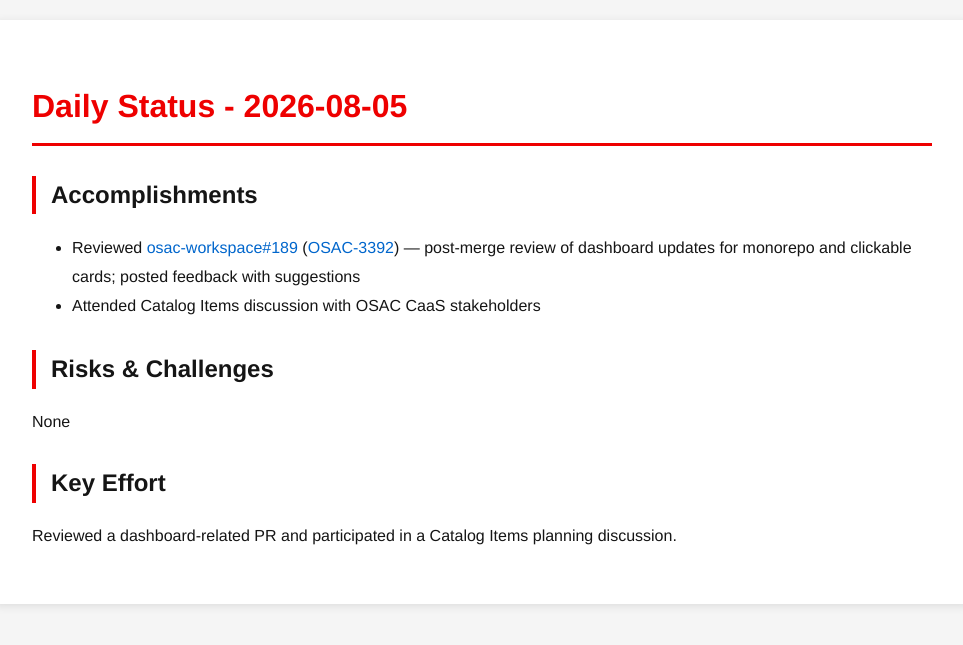
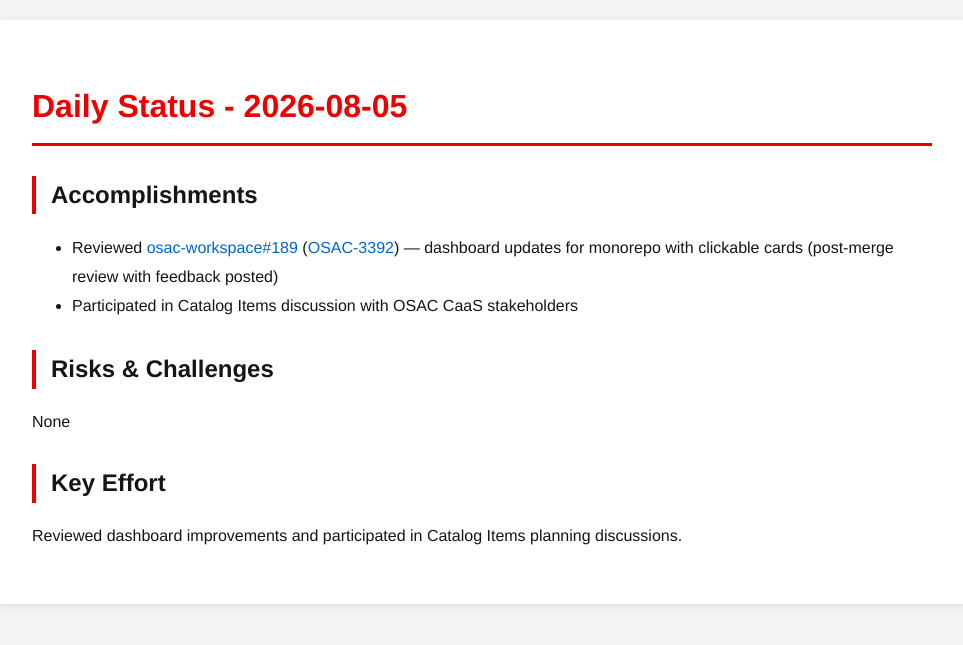
Before and after one commit to tzvatot/daily-status, a Jekyll site: the page built from 2026-08-05.md, in a window 1280 px wide. Shown: the top 645 px of the page, without its empty margins (158-1121 px from the left). Built offline with Jekyll 4.4.1, drawn with Linux system fonts in a browser that asks for light colours.

Commit message:
Daily status update - 2026-08-05

```diff
--- a/2026-08-05.md
+++ b/2026-08-05.md
@@ -7,11 +7,11 @@ date: 2026-08-05
 # Daily Status - 2026-08-05
 
 ## Accomplishments
-- Reviewed [osac-workspace#189](https://github.com/osac-project/osac-workspace/pull/189) ([OSAC-3392](https://redhat.atlassian.net/browse/OSAC-3392)) — post-merge review of dashboard updates for monorepo and clickable cards; posted feedback with suggestions
-- Attended Catalog Items discussion with OSAC CaaS stakeholders
+- Reviewed [osac-workspace#189](https://github.com/osac-project/osac-workspace/pull/189) ([OSAC-3392](https://redhat.atlassian.net/browse/OSAC-3392)) — dashboard updates for monorepo with clickable cards (post-merge review with feedback posted)
+- Participated in Catalog Items discussion with OSAC CaaS stakeholders
 
 ## Risks & Challenges
 None
 
 ## Key Effort
-Reviewed a dashboard-related PR and participated in a Catalog Items planning discussion.
+Reviewed dashboard improvements and participated in Catalog Items planning discussions.
```
